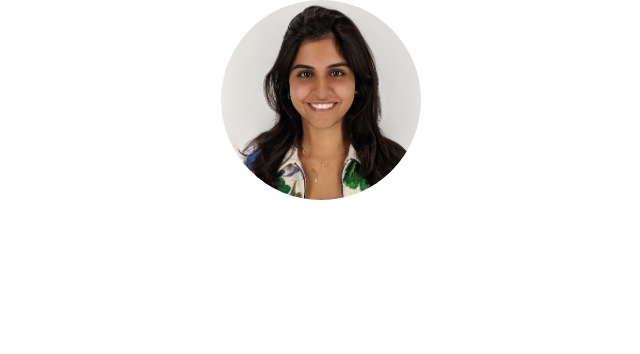
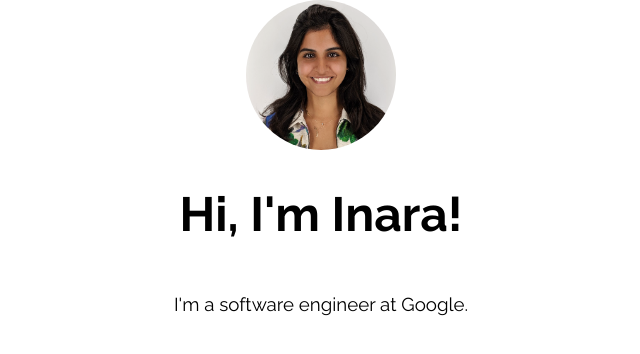
Before and after one commit to inara/inara.github.io, a React (Create React App) app: page / in a window 1280 px wide. Shown: the top 354 px of the page, without its empty margins (319-959 px from the left). Built offline with nearby package versions, Linux system fonts and the light colour scheme.

Commit message:
Add title and short bio

```diff
--- a/package.json
+++ b/package.json
@@ -9,7 +9,8 @@
     "@testing-library/user-event": "^7.2.1",
     "react": "^16.13.1",
     "react-dom": "^16.13.1",
-    "react-scripts": "3.4.3"
+    "react-scripts": "3.4.3",
+    "typeface-raleway": "^1.1.13"
   },
   "scripts": {
     "start": "react-scripts start",
--- a/src/App.js
+++ b/src/App.js
@@ -1,6 +1,7 @@
 import React from 'react';
 import './App.css';
 import ProfilePic from "./components/ProfilePic";
+import Bio from "./components/Bio";
 import Grid from "@material-ui/core/Grid";
 
 function App() {
@@ -11,8 +12,11 @@ function App() {
             justify="center"
             alignItems="center"
         >
-            <Grid item xs={12} >
+            <Grid item xs={12}>
                 <ProfilePic/>
+            </Grid>
+            <Grid item xs={12}>
+                <Bio/>
             </Grid>
         </Grid>
     );
--- /dev/null
+++ b/src/components/Bio.js
@@ -0,0 +1,24 @@
+import '../index.css';
+import React from "react";
+import "typeface-raleway";
+import Grid from "@material-ui/core/Grid";
+
+function Bio() {
+    return (
+        <Grid
+            container
+            direction="column"
+            justify="center"
+            alignItems="center"
+        >
+            <Grid item xs={12}>
+                <h1 style={{fontFamily: 'Raleway', fontWeight: 'bold', fontSize: '3em'}}>Hi, I'm Inara!</h1>
+            </Grid>
+            <Grid item xs={12}>
+                <h3 style={{fontFamily: 'Raleway', fontWeight: 'normal'}}>I'm a software engineer at Google.</h3>
+            </Grid>
+        </Grid>
+    )
+}
+
+export default Bio;
--- a/src/components/ProfilePic.js
+++ b/src/components/ProfilePic.js
@@ -3,7 +3,7 @@ import inara from "../inara.png";
 
 function ProfilePic() {
     return (
-        <img src={inara} alt={"Inara Ramji"} width={200} style={{ 'border-radius':'50%' }}/>
+        <img src={inara} alt={"Inara Ramji"} width={150} style={{borderRadius: '50%'}}/>
     )
 }
 
```
Also changed, not shown: 1 other file (tests, documents, lock files or other folders).
